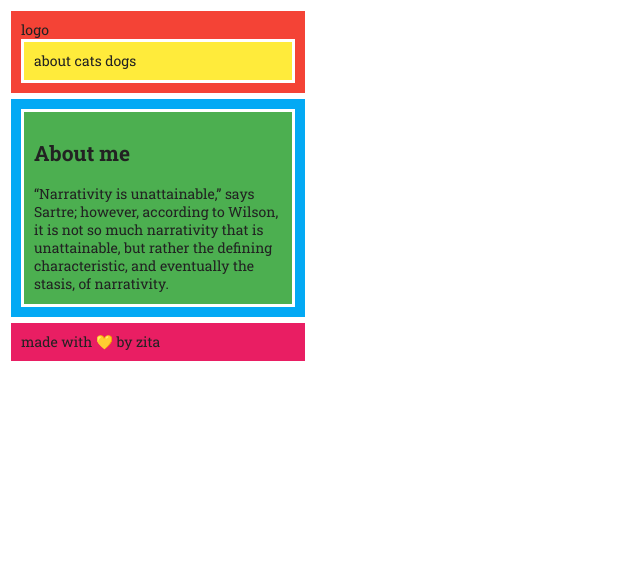
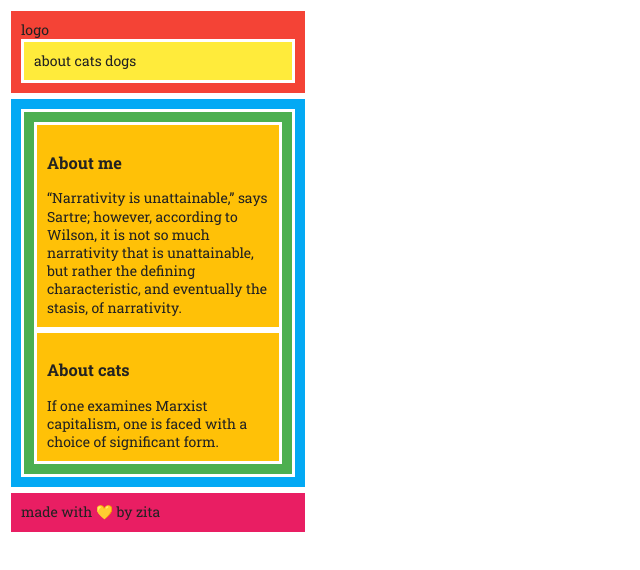
Before and after one commit to zita-gmbr/exercise4, a plain HTML site: page index.html in a window 1280 px wide. Shown: the whole page, without its empty margins (0-640 px from the left). Drawn offline with Linux system fonts and the light colour scheme.

Commit message:
sections

```diff
--- a/index.html
+++ b/index.html
@@ -14,13 +14,20 @@
         about cats dogs
         </nav>
     </header>
-
     <main>
         <article>
+                <section>
                     <h1>
                         About me
                     </h1>
                 “Narrativity is unattainable,” says Sartre; however, according to Wilson, it is not so much narrativity that is unattainable, but rather the defining characteristic, and eventually the stasis, of narrativity.
+                </section>
+                <section>
+                    <h1>
+                        About cats
+                    </h1>
+                    If one examines Marxist capitalism, one is faced with a choice of significant form.
+                </section>
             </article>
     </main>
     <footer>
```
Lines whose indentation alone changed are shown as unchanged.
